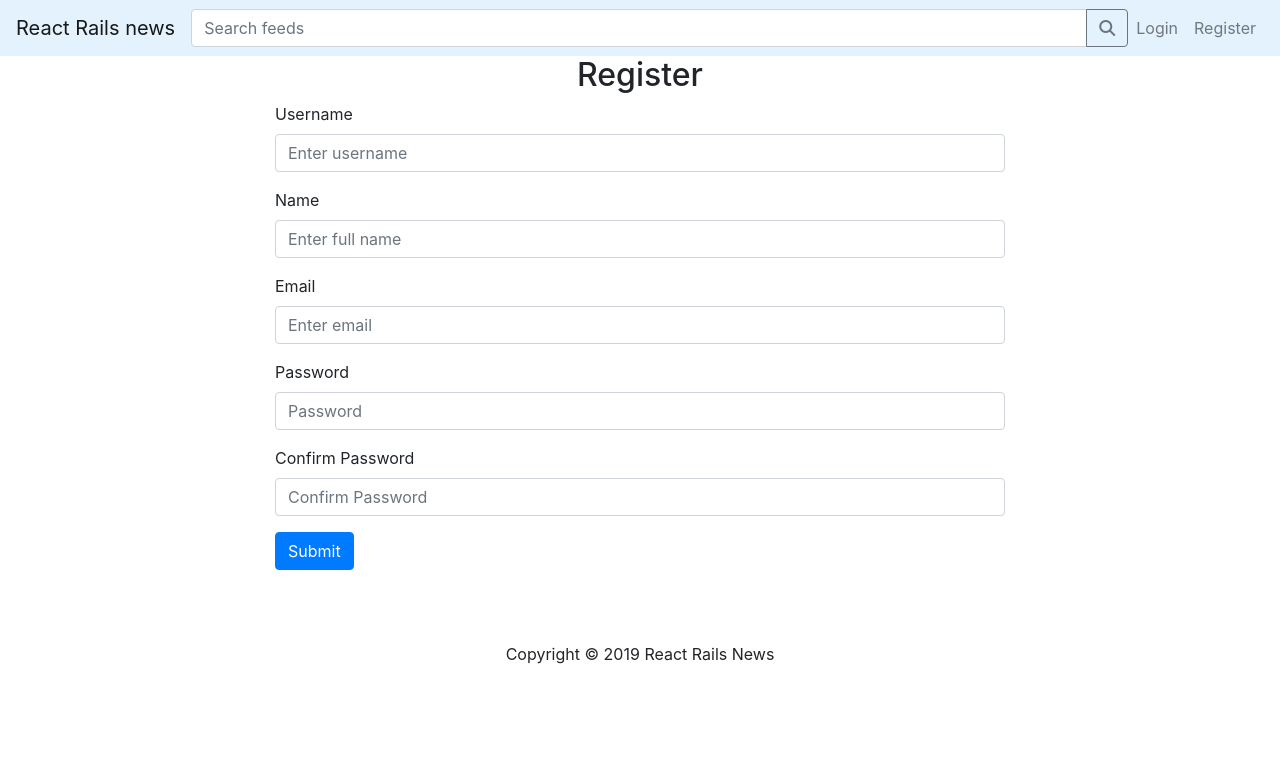
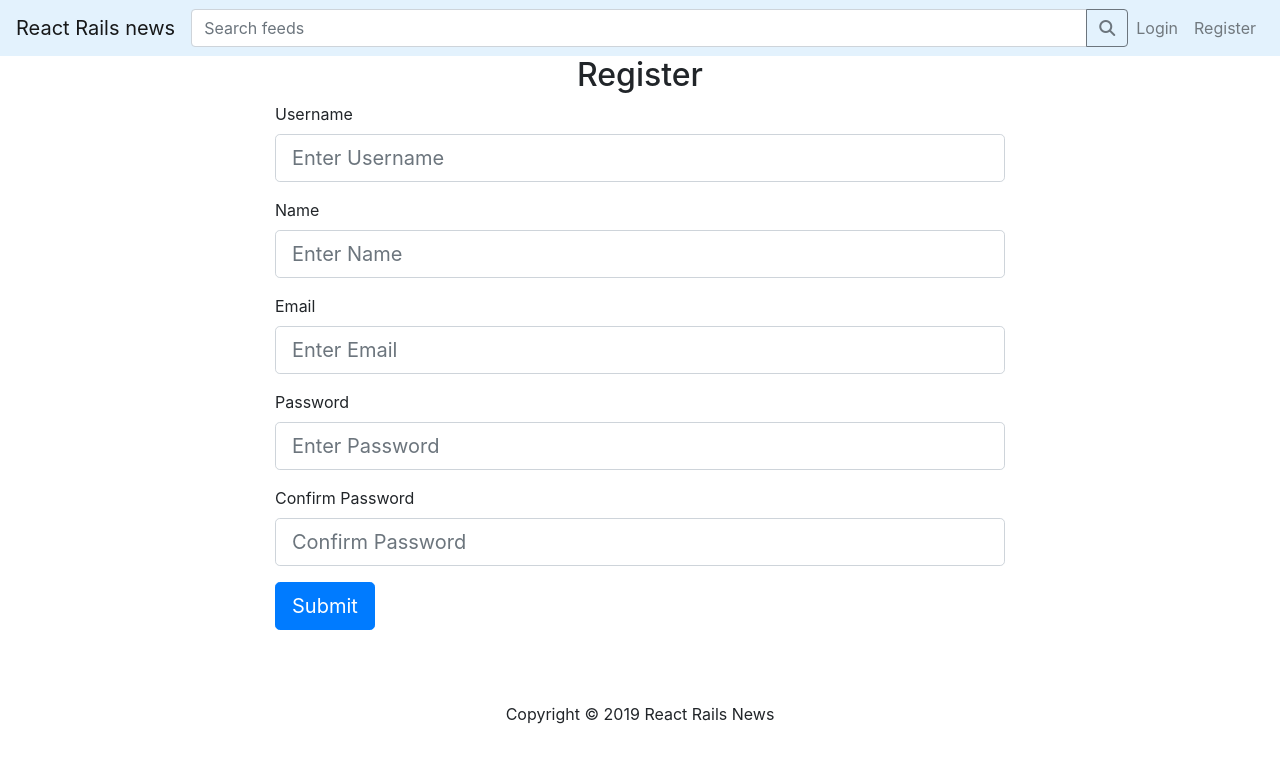
Before and after one commit to maniz-stha/react-rails-news, a React (Create React App) app in the folder app/frontend/: page /register in a window 1280 px wide. Shown: the top 762 px of the page. Built offline with nearby package versions, Linux system fonts and the light colour scheme.

Commit message:
Implements register functionality on frontend

```diff
--- /dev/null
+++ b/app/frontend/src/actions/authActions.js
@@ -0,0 +1,15 @@
+import axios from 'axios';
+
+import { GET_ERRORS } from './types';
+
+export const registerUser = (userData, history) => dispatch => {
+
+    axios.post('/api/users/register', userData)
+        .then(user => history.push('/login'))
+        .catch(err => {
+            dispatch({
+                type: GET_ERRORS,
+                payload: err.response.data
+            });
+        });
+};
--- /dev/null
+++ b/app/frontend/src/actions/types.js
@@ -0,0 +1 @@
+export const GET_ERRORS = 'GET_ERRORS';
--- a/app/frontend/src/components/auth/Register.js
+++ b/app/frontend/src/components/auth/Register.js
@@ -1,33 +1,106 @@
-import React, { Component } from 'react'
+import React, { Component } from 'react';
+import { connect } from 'react-redux';
+import { withRouter } from 'react-router-dom';
+import PropTypes from 'prop-types';
+
+import { registerUser } from '../../actions/authActions';
+import TextFieldGroup from '../common/TextFieldGroup';
 
 class Register extends Component {
+    constructor() {
+        super();
+        this.state = {
+            username: '',
+            name: '',
+            email: '',
+            password: '',
+            password_confirmation: '',
+            errors: {}
+        };
+        this.onChange = this.onChange.bind(this);
+        this.onSubmit = this.onSubmit.bind(this);
+    }
+
+    onChange(event) {
+        this.setState({ [event.target.name]: event.target.value })
+    }
+
+    componentWillReceiveProps(nextProps) {
+        if (nextProps.errors) {
+            this.setState({ errors: nextProps.errors });
+        }
+    }
+
+    onSubmit(event) {
+        event.preventDefault();
+        const newUser = {
+            username: this.state.username,
+            name: this.state.name,
+            email: this.state.email,
+            password: this.state.password,
+            password_confirmation: this.state.password_confirmation,
+        };
+        this.props.registerUser(newUser, this.props.history)
+    }
+
     render() {
+        const { errors } = this.state;
         return (
             <div className="register row">
                 <div className="col-md-8 m-auto">
                     <h2 className="text-center">Register</h2>
-                    <form>
-                        <div class="form-group">
-                            <label for="username">Username</label>
-                            <input type="text" class="form-control" name="username" id="username" placeholder="Enter username"/>
-                        </div>
-                        <div class="form-group">
-                            <label for="name">Name</label>
-                            <input type="text" class="form-control" name="name" id="name" placeholder="Enter full name"/>
-                        </div>
-                        <div class="form-group">
-                            <label for="email">Email</label>
-                            <input type="email" class="form-control" name="email" id="email" placeholder="Enter email"/>
-                        </div>
-                        <div class="form-group">
-                            <label for="password">Password</label>
-                            <input type="password" class="form-control" name="password" id="password" placeholder="Password"/>
-                        </div>
-                        <div class="form-group">
-                            <label for="password_confirmation">Confirm Password</label>
-                            <input type="password_confirmation" class="form-control" name="password_confirmation" id="password_confirmation" placeholder="Confirm Password"/>
-                        </div>
-                        <button type="submit" class="btn btn-primary">Submit</button>
+                    <form onSubmit={this.onSubmit}>
+                        <TextFieldGroup
+                            type="text"
+                            id="username"
+                            placeholder="Enter Username"
+                            name="username"
+                            value={this.state.username}
+                            onChange={this.onChange}
+                            error={errors.username}
+                            label="Username"
+                        />
+                        <TextFieldGroup
+                            type="text"
+                            id="name"
+                            placeholder="Enter Name"
+                            name="name"
+                            value={this.state.name}
+                            onChange={this.onChange}
+                            error={errors.name}
+                            label="Name"
+                        />
+                        <TextFieldGroup
+                            type="text"
+                            id="email"
+                            placeholder="Enter Email"
+                            name="email"
+                            value={this.state.email}
+                            onChange={this.onChange}
+                            error={errors.email}
+                            label="Email"
+                        />
+                        <TextFieldGroup
+                            type="password"
+                            id="password"
+                            placeholder="Enter Password"
+                            name="password"
+                            value={this.state.password}
+                            onChange={this.onChange}
+                            error={errors.password}
+                            label="Password"
+                        />
+                        <TextFieldGroup
+                            type="password"
+                            id="password_confirmation"
+                            placeholder="Confirm Password"
+                            name="password_confirmation"
+                            value={this.state.password_confirmation}
+                            onChange={this.onChange}
+                            error={errors.password_confirmation}
+                            label="Confirm Password"
+                        />
+                        <button type="submit" className="btn btn-primary btn-lg">Submit</button>
                     </form>
                 </div>
             </div>
@@ -35,4 +108,14 @@ class Register extends Component {
     }
 }
 
-export default Register
+Register.propTypes = {
+    registerUser: PropTypes.func.isRequired,
+    auth: PropTypes.object.isRequired,
+    errors: PropTypes.object.isRequired
+}
+
+const mapStateToProps = (state) => ({
+    auth: state.auth,
+    errors: state.errors
+});
+export default connect(mapStateToProps, {registerUser})(withRouter(Register));
--- /dev/null
+++ b/app/frontend/src/reducers/errorReducer.js
@@ -0,0 +1,12 @@
+import { GET_ERRORS } from '../actions/types';
+
+const initialState = {};
+
+export default function (state = initialState, action) {
+    switch (action.type) {
+        case GET_ERRORS:
+            return action.payload
+        default:
+            return state;
+    }
+}
--- a/app/frontend/src/reducers/index.js
+++ b/app/frontend/src/reducers/index.js
@@ -1,7 +1,9 @@
 import { combineReducers } from 'redux';
 
 import authReducer from './authReducer';
+import errorReducer from './errorReducer';
 
 export default combineReducers({
-    auth: authReducer
+    auth: authReducer,
+    errors: errorReducer
 });
```
